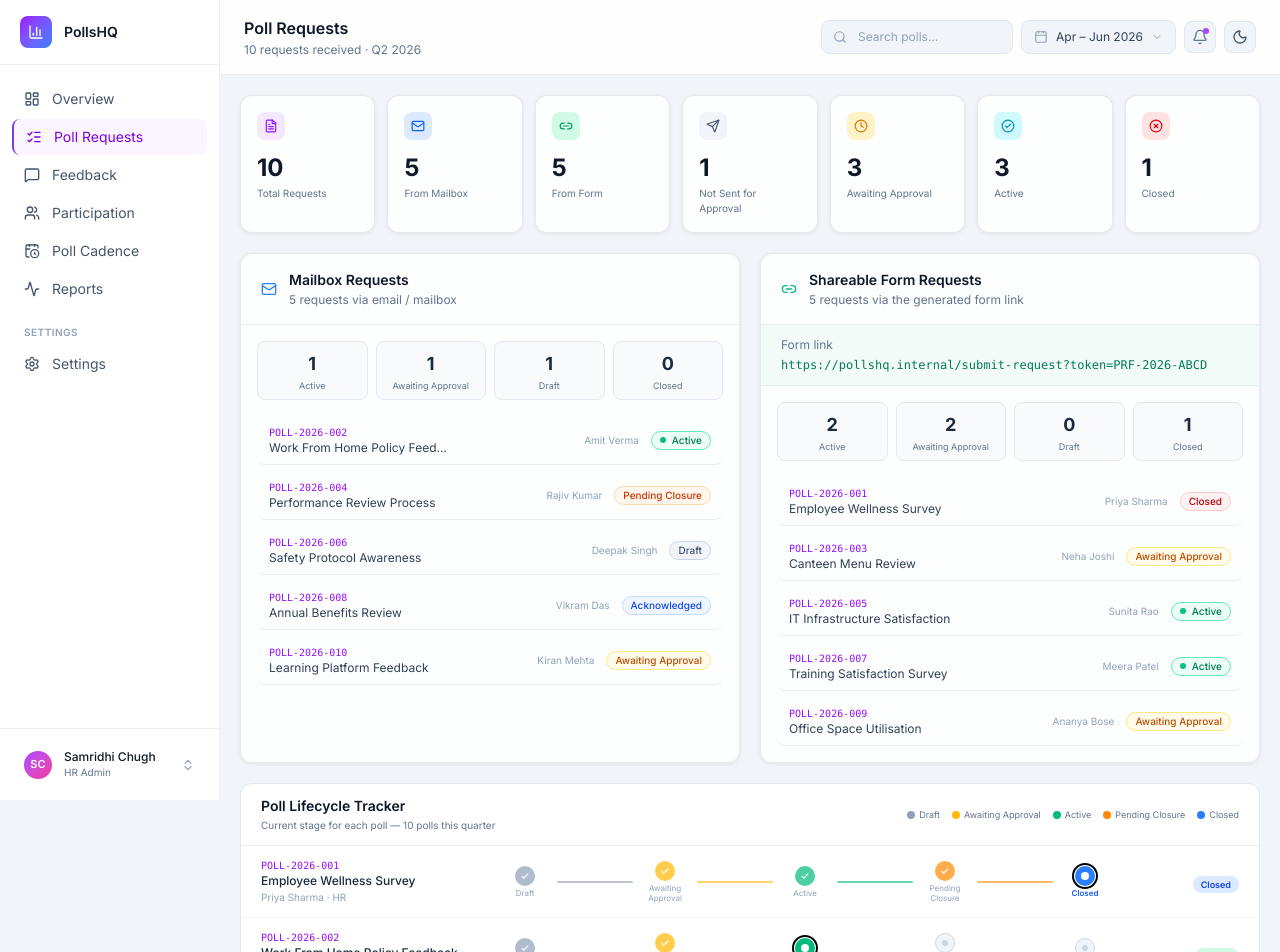
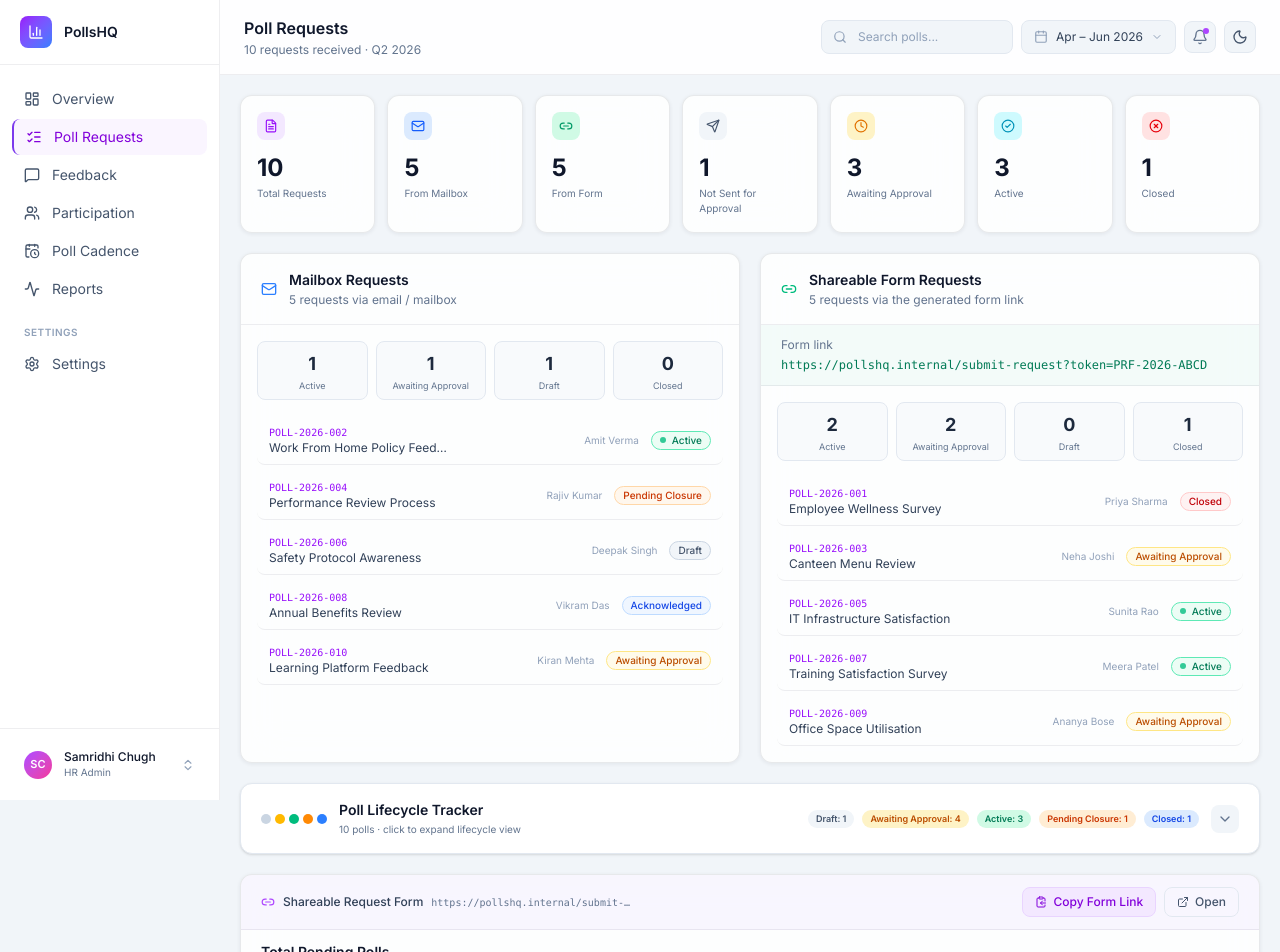
Before and after one commit to samridhichugh2000-hue/Pollsmockup, a Next.js app: page /poll-requests in a window 1280 px wide. Shown: the top 952 px of the page. Built offline with nearby package versions, Linux system fonts and the light colour scheme.

Commit message:
feat: poll lifecycle tracker as collapsible accordion with step progress per poll

```diff
--- a/components/dashboard/PollLifecycle.tsx
+++ b/components/dashboard/PollLifecycle.tsx
@@ -1,120 +1,149 @@
 "use client";
+import { useState } from "react";
+import { ChevronDown, ChevronUp } from "lucide-react";
 import { pollRequests } from "@/lib/data";
 
 const STAGES = ["Draft", "Awaiting Approval", "Active", "Pending Closure", "Closed"] as const;
 type Stage = typeof STAGES[number];
 
-const stageColor: Record<Stage, { active: string; dot: string; text: string }> = {
-  "Draft":             { active: "bg-slate-400",   dot: "bg-slate-400",   text: "text-slate-500"  },
-  "Awaiting Approval": { active: "bg-amber-400",   dot: "bg-amber-400",   text: "text-amber-600"  },
-  "Active":            { active: "bg-emerald-500", dot: "bg-emerald-500", text: "text-emerald-600" },
-  "Pending Closure":   { active: "bg-orange-400",  dot: "bg-orange-400",  text: "text-orange-600" },
-  "Closed":            { active: "bg-blue-500",    dot: "bg-blue-500",    text: "text-blue-600"   },
+const stageConfig: Record<Stage, { bg: string; ring: string; text: string; fill: string; badge: string }> = {
+  "Draft":             { bg: "bg-slate-300 dark:bg-slate-500",    ring: "ring-slate-300",   text: "text-slate-400",   fill: "bg-slate-300",   badge: "bg-slate-100 text-slate-600 dark:bg-slate-700 dark:text-slate-300"           },
+  "Awaiting Approval": { bg: "bg-amber-400",                      ring: "ring-amber-300",   text: "text-amber-600",   fill: "bg-amber-400",   badge: "bg-amber-100 text-amber-700 dark:bg-amber-500/20 dark:text-amber-300"        },
+  "Active":            { bg: "bg-emerald-500",                    ring: "ring-emerald-300", text: "text-emerald-600", fill: "bg-emerald-500", badge: "bg-emerald-100 text-emerald-700 dark:bg-emerald-500/20 dark:text-emerald-300" },
+  "Pending Closure":   { bg: "bg-orange-400",                     ring: "ring-orange-300",  text: "text-orange-600",  fill: "bg-orange-400",  badge: "bg-orange-100 text-orange-700 dark:bg-orange-500/20 dark:text-orange-300"    },
+  "Closed":            { bg: "bg-blue-500",                       ring: "ring-blue-300",    text: "text-blue-600",    fill: "bg-blue-500",    badge: "bg-blue-100 text-blue-700 dark:bg-blue-500/20 dark:text-blue-300"            },
 };
 
-// Map Acknowledged → Awaiting Approval for display
 function normalise(status: string): Stage {
   if (status === "Acknowledged") return "Awaiting Approval";
   if (STAGES.includes(status as Stage)) return status as Stage;
   return "Draft";
 }
 
-export function PollLifecycle() {
+function Stepper({ current }: { current: Stage }) {
+  const idx = STAGES.indexOf(current);
   return (
-    <div className="bg-white dark:bg-slate-800 border border-slate-200 dark:border-slate-700 rounded-xl overflow-hidden">
-      {/* Header */}
-      <div className="px-5 py-3 flex items-center justify-between" style={{ borderBottom: "1px solid var(--border-divider)" }}>
-        <div>
-          <h2 className="text-sm font-semibold text-slate-900 dark:text-slate-100">Poll Lifecycle Tracker</h2>
-          <p className="text-[10px] text-slate-500 mt-0.5">Current stage for each poll — {pollRequests.length} polls this quarter</p>
-        </div>
-        {/* Stage legend */}
-        <div className="hidden lg:flex items-center gap-3">
-          {STAGES.map((s) => (
-            <div key={s} className="flex items-center gap-1">
-              <span className={`w-2 h-2 rounded-full ${stageColor[s].dot}`} />
-              <span className="text-[9px] text-slate-500">{s}</span>
-            </div>
-          ))}
-        </div>
-      </div>
-
-      {/* Poll rows */}
-      <div className="divide-y divide-slate-100 dark:divide-slate-700">
-        {pollRequests.map((poll) => {
-          const current = normalise(poll.status);
-          const currentIdx = STAGES.indexOf(current);
-
+    <div className="flex items-center w-full">
+      {STAGES.map((stage, i) => {
+        const done    = i < idx;
+        const active  = i === idx;
+        const cfg     = stageConfig[stage];
         return (
-            <div key={poll.id} className="px-5 py-3 flex items-center gap-4 hover:bg-slate-50 dark:hover:bg-white/2 transition-colors">
-              {/* Poll info */}
-              <div className="w-[220px] flex-shrink-0">
-                <p className="text-[10px] font-mono text-purple-600 dark:text-purple-400">{poll.id}</p>
-                <p className="text-xs font-medium text-slate-800 dark:text-slate-200 leading-tight truncate max-w-[210px]">{poll.title}</p>
-                <p className="text-[10px] text-slate-400 mt-0.5">{poll.requester} · {poll.department}</p>
-              </div>
-
-              {/* Lifecycle stepper */}
-              <div className="flex-1 flex items-center">
-                {STAGES.map((stage, idx) => {
-                  const isDone    = idx < currentIdx;
-                  const isCurrent = idx === currentIdx;
-                  const col       = stageColor[stage];
-
-                  return (
-                    <div key={stage} className="flex items-center flex-1 last:flex-none">
-                      {/* Step node */}
-                      <div className="flex flex-col items-center gap-0.5 flex-shrink-0">
-                        <div
-                          className={`w-5 h-5 rounded-full flex items-center justify-center transition-all
-                            ${isCurrent
-                              ? `${col.active} ring-2 ring-offset-1 ring-offset-white dark:ring-offset-slate-800 ring-current`
-                              : isDone
-                                ? `${col.active} opacity-70`
-                                : "bg-slate-100 dark:bg-slate-700 border border-slate-300 dark:border-slate-600"
-                            }`}
-                          style={isCurrent ? { ringColor: col.active } : {}}
-                        >
-                          {isDone ? (
-                            <svg className="w-2.5 h-2.5 text-white" fill="none" viewBox="0 0 24 24" stroke="currentColor" strokeWidth={3}>
+          <div key={stage} className="flex items-center flex-1 last:flex-none min-w-0">
+            <div className="flex flex-col items-center gap-1 flex-shrink-0">
+              {/* Circle */}
+              <div className={`w-6 h-6 rounded-full flex items-center justify-center transition-all
+                ${active  ? `${cfg.bg} ring-2 ring-offset-2 ring-offset-white dark:ring-offset-slate-800 ${cfg.ring}` :
+                  done    ? `${cfg.bg} opacity-80` :
+                            "bg-slate-100 dark:bg-slate-700 border-2 border-slate-200 dark:border-slate-600"}`}>
+                {done ? (
+                  <svg className="w-3 h-3 text-white" fill="none" viewBox="0 0 24 24" stroke="currentColor" strokeWidth={3}>
                     <path strokeLinecap="round" strokeLinejoin="round" d="M5 13l4 4L19 7" />
                   </svg>
-                          ) : isCurrent ? (
-                            <span className="w-2 h-2 rounded-full bg-white" />
+                ) : active ? (
+                  <span className="w-2.5 h-2.5 rounded-full bg-white" />
                 ) : (
-                            <span className="w-1.5 h-1.5 rounded-full bg-slate-300 dark:bg-slate-500" />
+                  <span className="w-2 h-2 rounded-full bg-slate-300 dark:bg-slate-500" />
                 )}
               </div>
-                        <span
-                          className={`text-[8px] leading-tight text-center w-14 ${
-                            isCurrent
-                              ? `font-semibold ${col.text}`
-                              : isDone
-                                ? "text-slate-400"
-                                : "text-slate-300 dark:text-slate-600"
-                          }`}
-                        >
+              {/* Label */}
+              <span className={`text-[7.5px] leading-tight text-center w-14 whitespace-normal
+                ${active ? `font-bold ${cfg.text}` : done ? "text-slate-400 dark:text-slate-500" : "text-slate-300 dark:text-slate-600"}`}>
                 {stage}
               </span>
             </div>
-
-                      {/* Connector line */}
-                      {idx < STAGES.length - 1 && (
-                        <div className={`flex-1 h-0.5 mx-1 rounded-full ${idx < currentIdx ? col.active + " opacity-60" : "bg-slate-150 dark:bg-slate-700"}`} />
+            {/* Connector */}
+            {i < STAGES.length - 1 && (
+              <div className={`flex-1 h-[3px] mx-1 rounded-full transition-all
+                ${i < idx ? `${stageConfig[STAGES[i]].fill} opacity-70` : "bg-slate-150 dark:bg-slate-700"}`} />
             )}
           </div>
         );
       })}
     </div>
+  );
+}
 
-              {/* Current stage badge */}
-              <div className="flex-shrink-0 w-[110px] text-right">
-                <span className={`inline-block text-[9px] font-semibold px-2 py-0.5 rounded-full
-                  ${current === "Active"            ? "bg-emerald-100 text-emerald-700 dark:bg-emerald-500/15 dark:text-emerald-400" :
-                    current === "Awaiting Approval" ? "bg-amber-100 text-amber-700 dark:bg-amber-500/15 dark:text-amber-400" :
-                    current === "Closed"            ? "bg-blue-100 text-blue-700 dark:bg-blue-500/15 dark:text-blue-400" :
-                    current === "Pending Closure"   ? "bg-orange-100 text-orange-700 dark:bg-orange-500/15 dark:text-orange-400" :
-                                                      "bg-slate-100 text-slate-600 dark:bg-slate-700 dark:text-slate-400"}`}>
+export function PollLifecycle() {
+  const [open, setOpen] = useState(false);
+
+  return (
+    <div className="bg-white dark:bg-slate-800 border border-slate-200 dark:border-slate-700 rounded-xl overflow-hidden shadow-sm">
+
+      {/* Accordion trigger */}
+      <button
+        onClick={() => setOpen((o) => !o)}
+        className="w-full px-5 py-4 flex items-center justify-between hover:bg-slate-50 dark:hover:bg-white/3 transition-colors"
+      >
+        <div className="flex items-center gap-3">
+          {/* Stage dots preview */}
+          <div className="flex items-center gap-1">
+            {STAGES.map((s) => (
+              <span key={s} className={`w-2.5 h-2.5 rounded-full ${stageConfig[s].bg}`} />
+            ))}
+          </div>
+          <div className="text-left">
+            <p className="text-sm font-semibold text-slate-900 dark:text-slate-100">Poll Lifecycle Tracker</p>
+            <p className="text-[10px] text-slate-500 mt-0.5">
+              {pollRequests.length} polls · click to {open ? "collapse" : "expand"} lifecycle view
+            </p>
+          </div>
+        </div>
+        <div className="flex items-center gap-3">
+          {/* Summary counts */}
+          <div className="hidden sm:flex items-center gap-2">
+            {STAGES.map((s) => {
+              const count = pollRequests.filter((p) => normalise(p.status) === s).length;
+              if (!count) return null;
+              return (
+                <span key={s} className={`text-[9px] font-semibold px-2 py-0.5 rounded-full ${stageConfig[s].badge}`}>
+                  {s}: {count}
+                </span>
+              );
+            })}
+          </div>
+          <div className="w-7 h-7 rounded-lg bg-slate-100 dark:bg-slate-700 flex items-center justify-center flex-shrink-0">
+            {open
+              ? <ChevronUp  className="w-4 h-4 text-slate-500" />
+              : <ChevronDown className="w-4 h-4 text-slate-500" />}
+          </div>
+        </div>
+      </button>
+
+      {/* Expandable content */}
+      {open && (
+        <div style={{ borderTop: "1px solid var(--border-divider)" }}>
+          {/* Column headers */}
+          <div className="px-5 py-2 flex items-center gap-4 bg-slate-50 dark:bg-white/2">
+            <span className="w-[200px] flex-shrink-0 text-[9px] font-semibold text-slate-400 uppercase tracking-wider">Poll</span>
+            <span className="flex-1 text-[9px] font-semibold text-slate-400 uppercase tracking-wider pl-2">Lifecycle Progress</span>
+            <span className="w-[120px] flex-shrink-0 text-[9px] font-semibold text-slate-400 uppercase tracking-wider text-right">Current Stage</span>
+          </div>
+
+          <div className="divide-y divide-slate-100 dark:divide-slate-700/60">
+            {pollRequests.map((poll) => {
+              const current = normalise(poll.status);
+              const cfg = stageConfig[current];
+              return (
+                <div
+                  key={poll.id}
+                  className="px-5 py-4 flex items-center gap-4 hover:bg-slate-50/70 dark:hover:bg-white/2 transition-colors group"
+                >
+                  {/* Poll info */}
+                  <div className="w-[200px] flex-shrink-0">
+                    <p className="text-[9px] font-mono text-purple-500 dark:text-purple-400 tracking-wide">{poll.id}</p>
+                    <p className="text-[11px] font-semibold text-slate-800 dark:text-slate-200 leading-snug mt-0.5 truncate max-w-[195px] group-hover:text-purple-600 dark:group-hover:text-purple-400 transition-colors">{poll.title}</p>
+                    <p className="text-[9px] text-slate-400 mt-0.5">{poll.requester} · {poll.department}</p>
+                  </div>
+
+                  {/* Stepper */}
+                  <div className="flex-1 px-2">
+                    <Stepper current={current} />
+                  </div>
+
+                  {/* Badge */}
+                  <div className="w-[120px] flex-shrink-0 flex justify-end">
+                    <span className={`text-[9px] font-semibold px-2.5 py-1 rounded-full ${cfg.badge}`}>
                       {current}
                     </span>
                   </div>
@@ -123,5 +152,7 @@ export function PollLifecycle() {
             })}
           </div>
         </div>
+      )}
+    </div>
   );
 }
```
Lines whose indentation alone changed are shown as unchanged.
